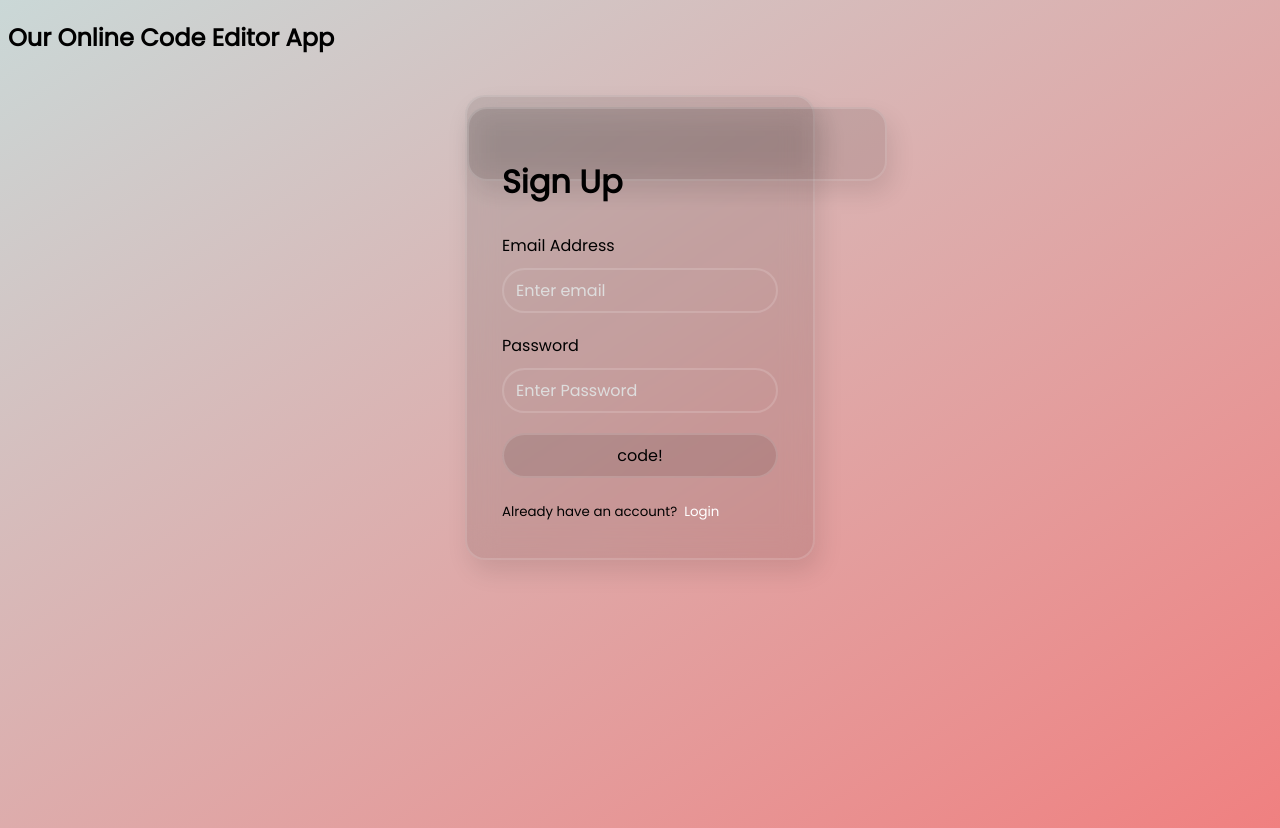
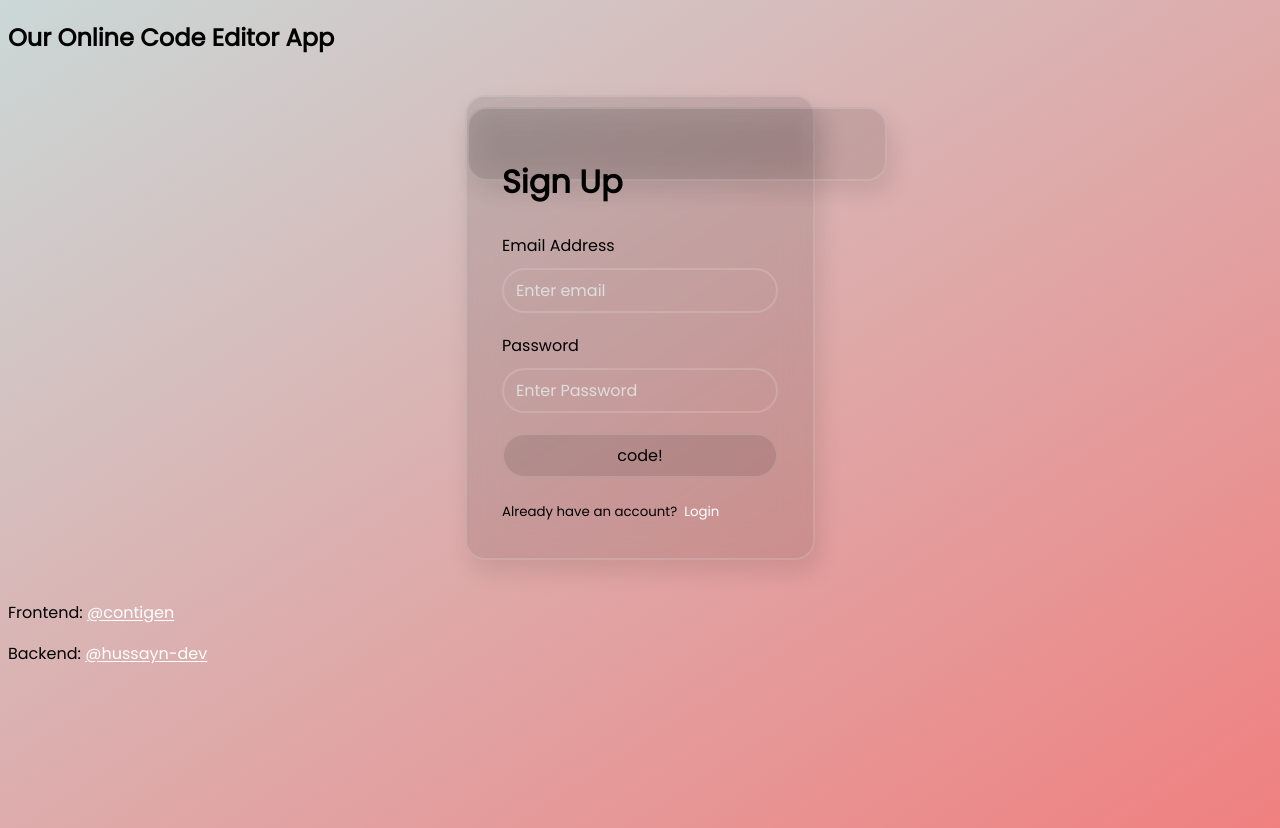
Before and after one commit to contigen/code-editor-app, a React (Create React App) app: page / in a window 1280 px wide. Built offline with nearby package versions, Linux system fonts and the light colour scheme.

Commit message:
updated App.js

```diff
--- a/src/App.js
+++ b/src/App.js
@@ -6,6 +6,14 @@ function App() {
     <>
       <h2>Our Online Code Editor App</h2>
       <Login />
+      <div>
+        <p>
+          Frontend: <a href="https://github.com/contigen">@contigen</a>
+        </p>
+        <p>
+          Backend: <a href="https://github.com/hussayn-dev">@hussayn-dev</a>
+        </p>
+      </div>
     </>
   );
 }
```
